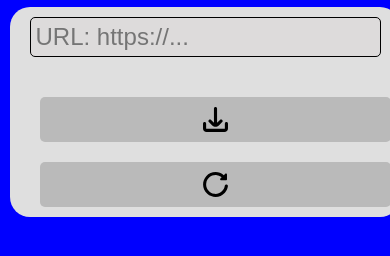
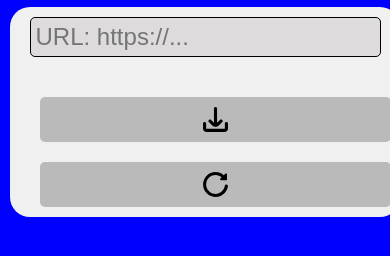
Before and after one commit to Sergio6744/gerador-de-QRcode, a plain HTML site: page index.html in a window 390 px wide. Shown: the part 100-356 px from the top of the page. Drawn offline with Linux system fonts and the light colour scheme.

Commit message:
Update estilo.css

```diff
--- a/estilo.css
+++ b/estilo.css
@@ -82,7 +82,7 @@ nav {
         font-size: 2em;
     }
     main {
-        background: rgb(223, 223, 223);
+        background: rgb(240, 240, 240);
         padding: 10px;
         border-radius: 20px;
     }
```
